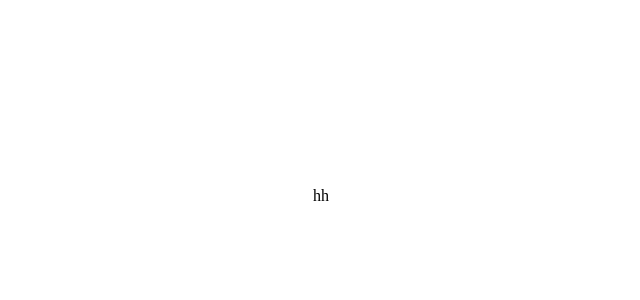
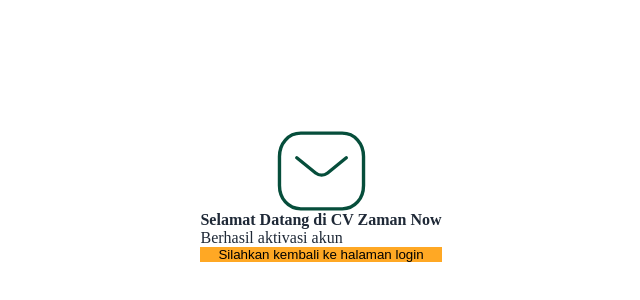
Before and after one commit to RNekoCloud/success-message, a React (Vite) app: page / in a window 1280 px wide. Shown: the part 204-504 px from the top of the page, without its empty margins (319-959 px from the left). Built offline with nearby package versions, Linux system fonts and the light colour scheme.

Commit message:
feat: add first desin

```diff
--- a/src/components/successRegister/Success.style.ts
+++ b/src/components/successRegister/Success.style.ts
@@ -10,3 +10,34 @@
 display: flex;
 flex-direction: column;
 `;
+
+export const ImageWrapper = styled.div`
+display: flex;
+justify-content: center;
+align-items: center;
+`;
+
+export const Image = styled.img`
+height: 5rem;
+width: auto;
+`;
+
+export const Information = styled.div`
+display: flex;
+flex-direction: column;
+`;
+
+export const Greeting = styled.div`
+font-weight: 600;
+color: #1F2937;
+`;
+
+export const Text = styled.p`
+color: #1F2937;
+`;
+
+export const Button = styled.button`
+border:none;
+background-color: #FFA824;
+text-align: center;
+`;
--- a/src/components/successRegister/Success.tsx
+++ b/src/components/successRegister/Success.tsx
@@ -1,9 +1,28 @@
-import { Container, Wrapper } from "./Success.style";
+import SuccessIcon from "../../assets/Message.svg";
+import {
+   Container,
+   Wrapper,
+   ImageWrapper,
+   Image,
+   Information,
+   Greeting,
+   Text,
+   Button,
+} from "./Success.style";
 
 export const Success = () => {
    return (
       <Container>
-         <Wrapper>hh</Wrapper>
+         <Wrapper>
+            <ImageWrapper>
+               <Image src={SuccessIcon} alt='icon' />
+            </ImageWrapper>
+            <Information>
+               <Greeting>Selamat Datang di CV Zaman Now</Greeting>
+               <Text>Berhasil aktivasi akun</Text>
+               <Button>Silahkan kembali ke halaman login</Button>
+            </Information>
+         </Wrapper>
       </Container>
    );
 };
```
